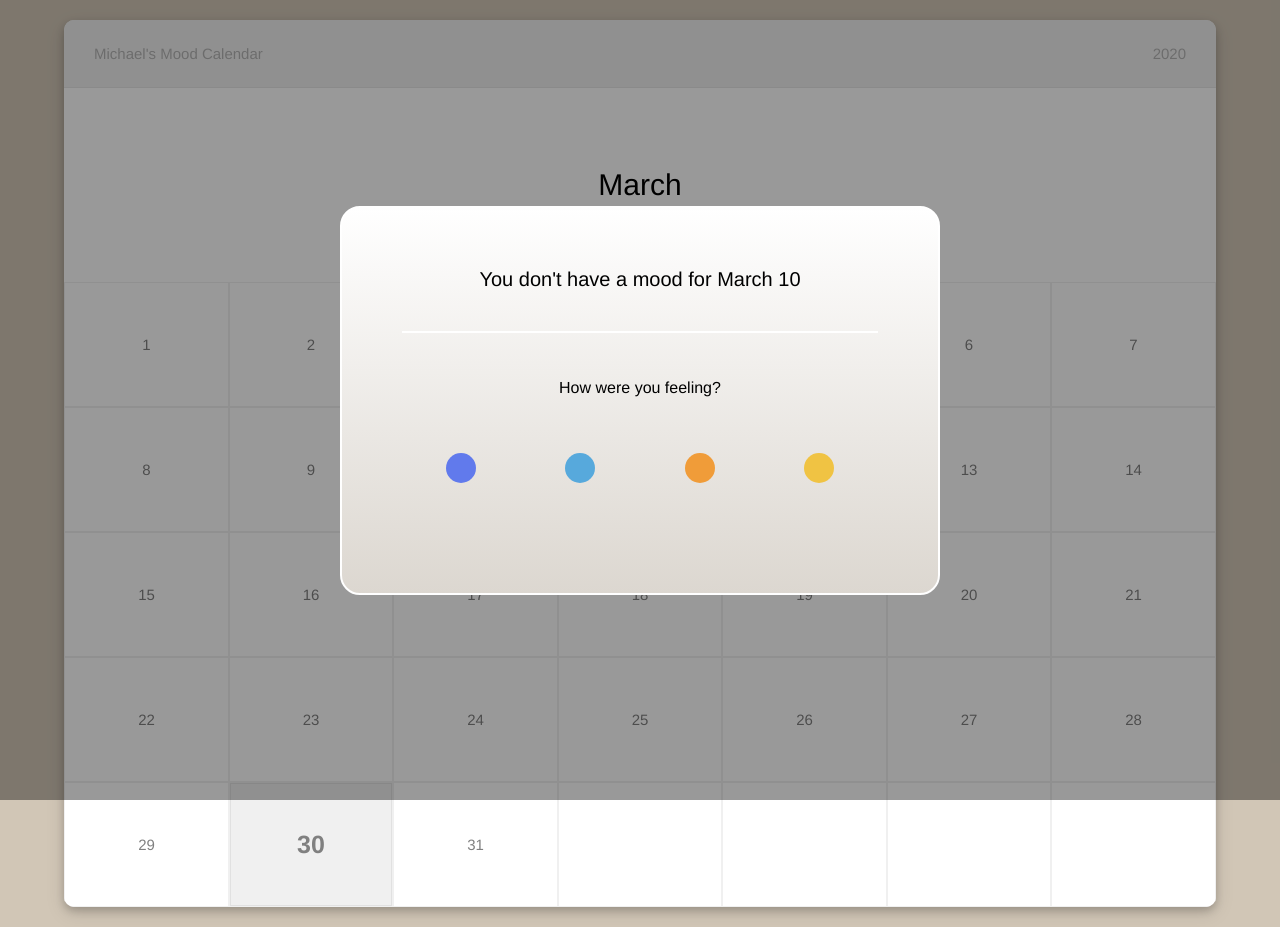
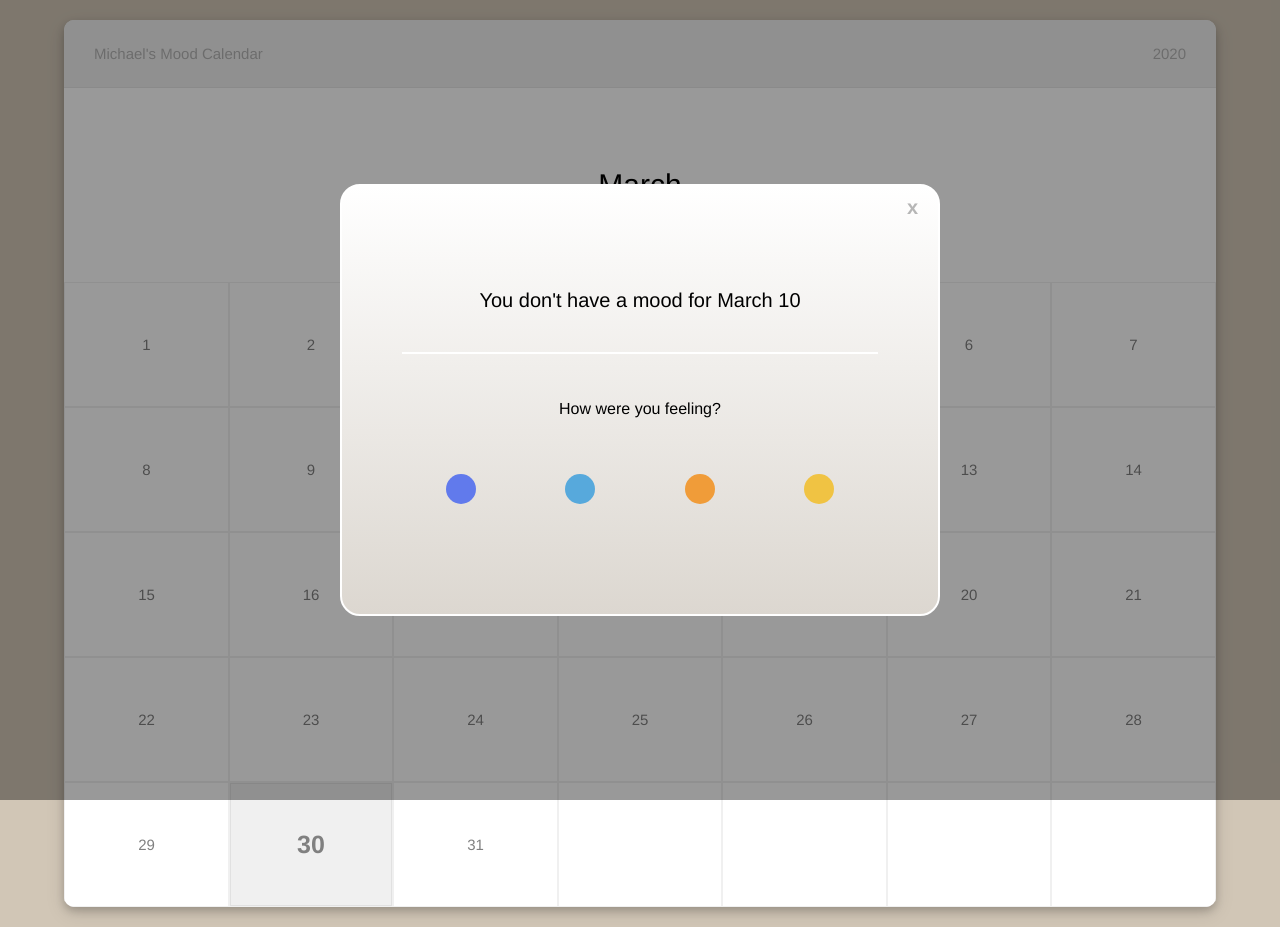
Before and after one commit to intrvertmichael/mood-calendar, a React app: page / in a window 1280 px wide. Both pictures are taken after a click on the element "10". Built offline with nearby package versions, Linux system fonts and the light colour scheme.

Commit message:
added close button to dialog box. also closes when mood is chosen

```diff
--- a/src/components/DayClicked.js
+++ b/src/components/DayClicked.js
@@ -13,11 +13,8 @@ const DayClicked = (props) => {
   const dispatch = useDispatch();
 
   // CLOSE BOX WHEN CLICKED OUT
-  var modal = document.querySelector('.dayClicked');
   window.onclick = function(event) {
-    if (event.target === modal) {
-      modal.classList.add('hide');
-    }
+    if (event.target === document.querySelector('.dayClicked')) { closeWindow() }
   }
 
   const isittoday = today === clickedDay ? true: false;
@@ -42,6 +39,7 @@ const DayClicked = (props) => {
   return (
     <div className='dayClicked hide'>
       <div className='dayInfo'>
+        <span className='close' onClick={closeWindow}> x </span>
         <div className='info-window'>
           <p> {infoMessage} </p>
           <div className={`${bigfacetags}`}></div>
@@ -56,6 +54,7 @@ const DayClicked = (props) => {
                 onClick={()=>{
                   dispatch(addMoodDay(clickedDay, 1));
                   dispatch(setClicked(clickedDay, 1));
+                  closeWindow();
                 }}>
               </div>
               <p>Bad</p>
@@ -66,6 +65,7 @@ const DayClicked = (props) => {
                 onClick={()=>{
                   dispatch(addMoodDay(clickedDay, 2));
                   dispatch(setClicked(clickedDay, 2));
+                  closeWindow();
                 }}>
               </div>
               <p>Okay</p>
@@ -76,6 +76,7 @@ const DayClicked = (props) => {
                 onClick={()=>{
                   dispatch(addMoodDay(clickedDay, 3));
                   dispatch(setClicked(clickedDay, 3));
+                  closeWindow();
                 }}>
               </div>
               <p>GOOD</p>
@@ -86,6 +87,7 @@ const DayClicked = (props) => {
                 onClick={()=>{
                   dispatch(addMoodDay(clickedDay, 4));
                   dispatch(setClicked(clickedDay, 4));
+                  closeWindow();
                 }}>
               </div>
               <p>REALLY GOOD</p>
@@ -100,6 +102,11 @@ const DayClicked = (props) => {
 
 
 // HELPER FUNCTIONS
+const closeWindow =() => {
+  var modal = document.querySelector('.dayClicked');
+  modal.classList.add('hide');
+}
+
 const tellMood = (mood) => {
   if(mood === 1){
     return('BAD');
--- a/src/style/DayClicked.css
+++ b/src/style/DayClicked.css
@@ -99,6 +99,18 @@
   pointer-events: none;
 }
 
+.close {
+  display: block;
+  text-align: right;
+  width: 100%;
+  padding: 10px 20px;
+  box-sizing: border-box;
+  font-size: 20px;
+  color: rgb(182, 182, 182);
+  font-weight: bold;
+  cursor: pointer;
+}
+
 
 @media only screen and ( min-width: 700px ) {
   .dayInfo {
```
